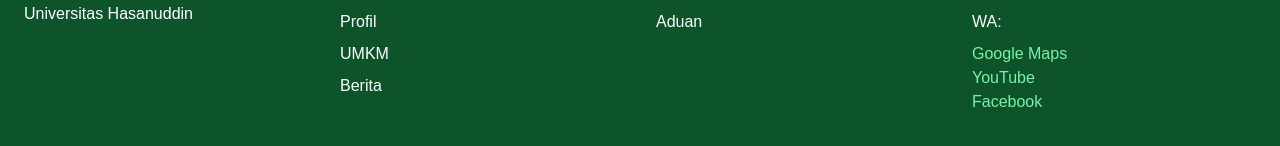
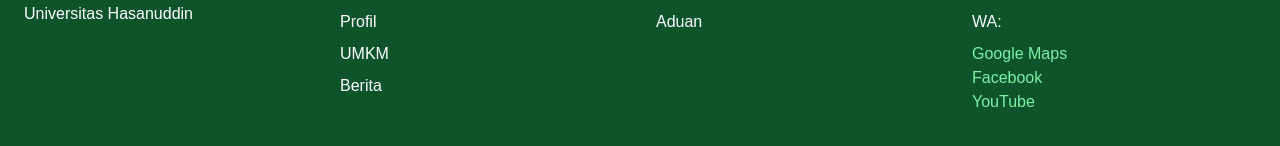
Before and after one commit to NurWahida1090/Kelurahan-Tappanjeng, a Next.js app: page / in a window 1280 px wide. Shown: the part 2263-2409 px from the top of the page. Built offline with nearby package versions, Linux system fonts and the light colour scheme; no server answers.

Commit message:
update footer

```diff
--- a/src/components/layout/Footer.tsx
+++ b/src/components/layout/Footer.tsx
@@ -88,13 +88,6 @@ export default function Footer() {
                         Google Maps
                     </a>
 
-                    <a
-                        href={kontak?.instagram}
-                        target="_blank"
-                        className="block text-green-300 hover:underline"
-                    >
-                        YouTube
-                    </a>
 
                     <a
                         href={kontak?.facebook}
@@ -104,6 +97,13 @@ export default function Footer() {
                         Facebook
                     </a>
 
+                    <a
+                        href={kontak?.instagram}
+                        target="_blank"
+                        className="block text-green-300 hover:underline"
+                    >
+                        YouTube
+                    </a>
                 </div>
             </div>
         </footer>
```
